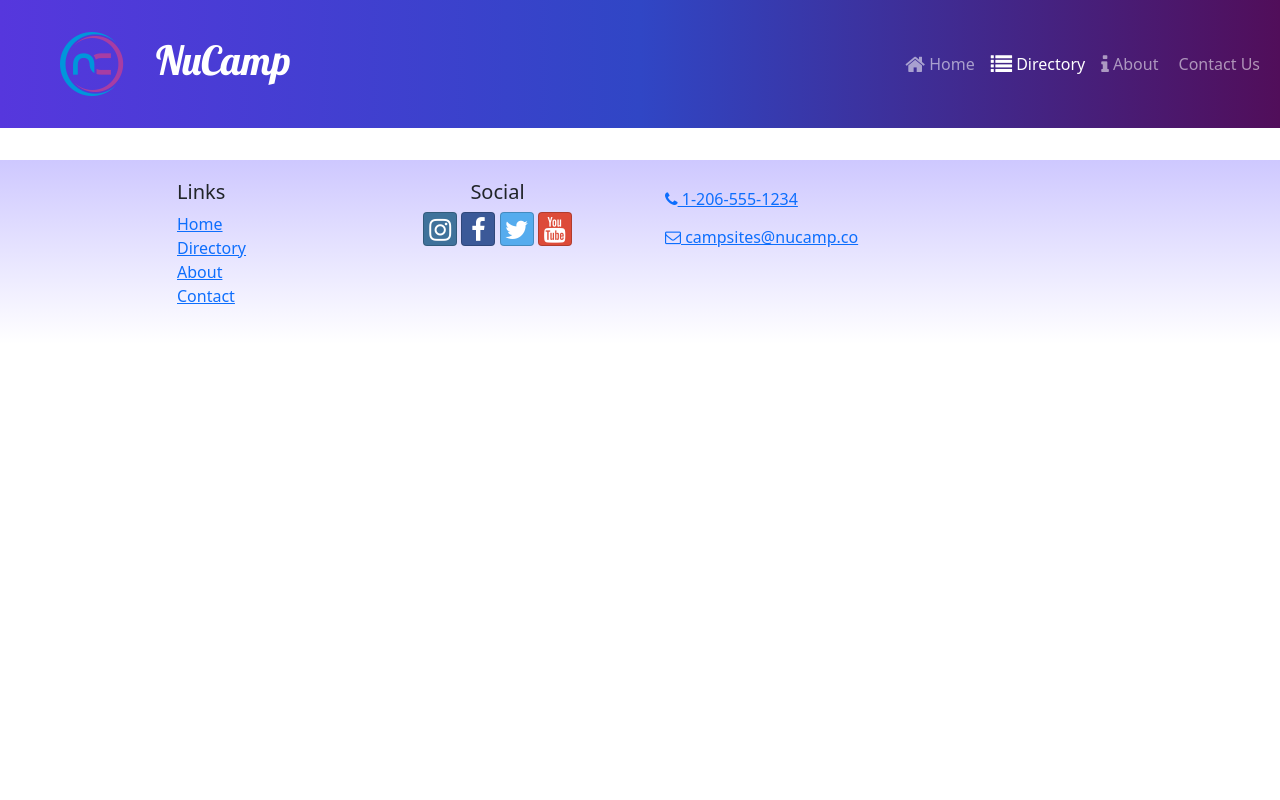
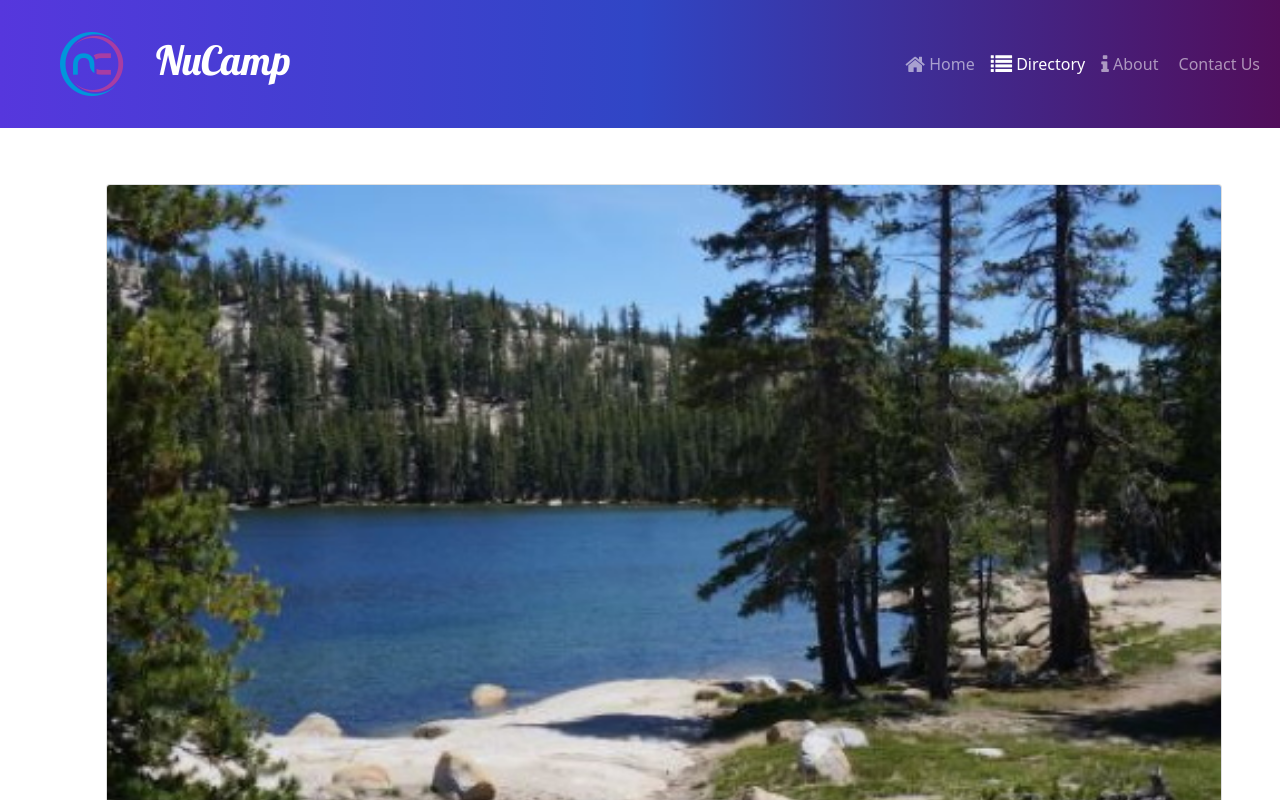
Before and after one commit to wingtek2020/nucampsite, a React (Create React App) app: page /directory/0 in a window 1280 px wide. Shown: the top 800 px of the page. Built offline with nearby package versions, Linux system fonts and the light colour scheme.

Commit message:
CampsiteDetailPage

```diff
--- a/src/App.js
+++ b/src/App.js
@@ -7,6 +7,7 @@ import {Routes, Route} from 'react-router-dom';
 import ContactPage  from './pages/ContactPage';
 import HomePage  from './pages/HomePage';
 import CampsitesDirectoryPage  from './pages/CampsitesDirectoryPage';
+import CampsiteDetailPage from './pages/CampsiteDetailPage';
 
 function App() {
   return (
@@ -16,6 +17,10 @@ function App() {
                 <Route path='/' element={<HomePage />} />
                 <Route path='contact' element={<ContactPage />} />
                 <Route path='directory' element={<CampsitesDirectoryPage />} />
+                <Route
+                    path='directory/:campsiteId'
+                    element={<CampsiteDetailPage />}
+                />
             </Routes>
             <Footer />
         </div>
--- a/src/features/campsites/CampsiteCard.js
+++ b/src/features/campsites/CampsiteCard.js
@@ -1,14 +1,18 @@
 import { Card, CardImg, CardImgOverlay, CardTitle } from "reactstrap";
+import { Link } from 'react-router-dom';
 
 const CampsiteCard = ({ campsite }) => {
-    const { image, name } = campsite;
+    const { id, image, name } = campsite;
     return (
+        <Link to={`${id}`}>
             <Card>
                 <CardImg width='100%' src={image} alt={name} />
                 <CardImgOverlay>
                     <CardTitle>{name}</CardTitle>
                 </CardImgOverlay>
             </Card>
+        </Link>
+
     );
 };
 
--- a/src/features/campsites/campsitesSlice.js
+++ b/src/features/campsites/campsitesSlice.js
@@ -6,7 +6,7 @@ export const selectAllCampsites = () =>
 }
 
 export const selectCampsiteById = (id) => {
-    return CAMPSITES.find((campsite) => campsite.id === id);
+    return CAMPSITES.find((campsite) => campsite.id === parseInt(id));
 };
 
 export const selectRandomCampsite = () => {
--- /dev/null
+++ b/src/pages/CampsiteDetailPage.js
@@ -0,0 +1,19 @@
+import { Container, Row, } from 'reactstrap';
+import { useParams } from 'react-router-dom';
+import { selectCampsiteById } from '../features/campsites/campsitesSlice';
+import CampsiteDetail from '../features/campsites/CampsiteDetail';
+
+const CampsiteDetailPage = () => {
+    const {campsiteId} = useParams();
+    const campsite = selectCampsiteById(campsiteId);
+
+    return (
+        <Container>
+            <Row>
+                <CampsiteDetail campsite={campsite} />
+            </Row>
+        </Container>
+    )
+};
+
+export default CampsiteDetailPage;
--- a/src/pages/CampsitesDirectoryPage.js
+++ b/src/pages/CampsitesDirectoryPage.js
@@ -1,22 +1,23 @@
-import { Container, Row, Col} from 'reactstrap';
+import { useState } from 'react';
+import { Container, Row, Col, Button} from 'reactstrap';
 import CampsiteDetail from '../features/campsites/CampsiteDetail';
 import CampsitesList from '../features/campsites/CampsitesList';
-import { selectCampsiteById } from '../features/campsites/campsitesSlice';
-import { useState } from 'react';
+import { selectRandomCampsite} from '../features/campsites/campsitesSlice';
 
 const CampsitesDirectoryPage = () => {
 
-    const [campsiteId] = useState(0);
-    const selectedCampsite = selectCampsiteById(campsiteId);
+    const [selectedCampsite, toggleCampsite ] = useState(selectRandomCampsite());
 
     return (
         <Container>
+            <Button onClick={() => toggleCampsite(selectRandomCampsite)}>
+            </Button>
              <Row>
                 <Col sm='5' md='7'>
                     <CampsitesList></CampsitesList>
                 </Col>
                 <Col sm='7' md='5'>
-                    <CampsiteDetail campsite={selectedCampsite}></CampsiteDetail>
+                    <CampsiteDetail campsite={selectedCampsite} />
                 </Col>
             </Row>
         </Container>
```
Also changed, not shown: src/features/comments/Comment.js (added, +15 -0 lines), src/features/comments/commentsSlice.js (added, +7 -0 lines), src/pages/CampsitesList.js (added, +23 -0 lines), 1 other file (tests, documents, lock files or other folders). Lines whose indentation alone changed are shown as unchanged.
